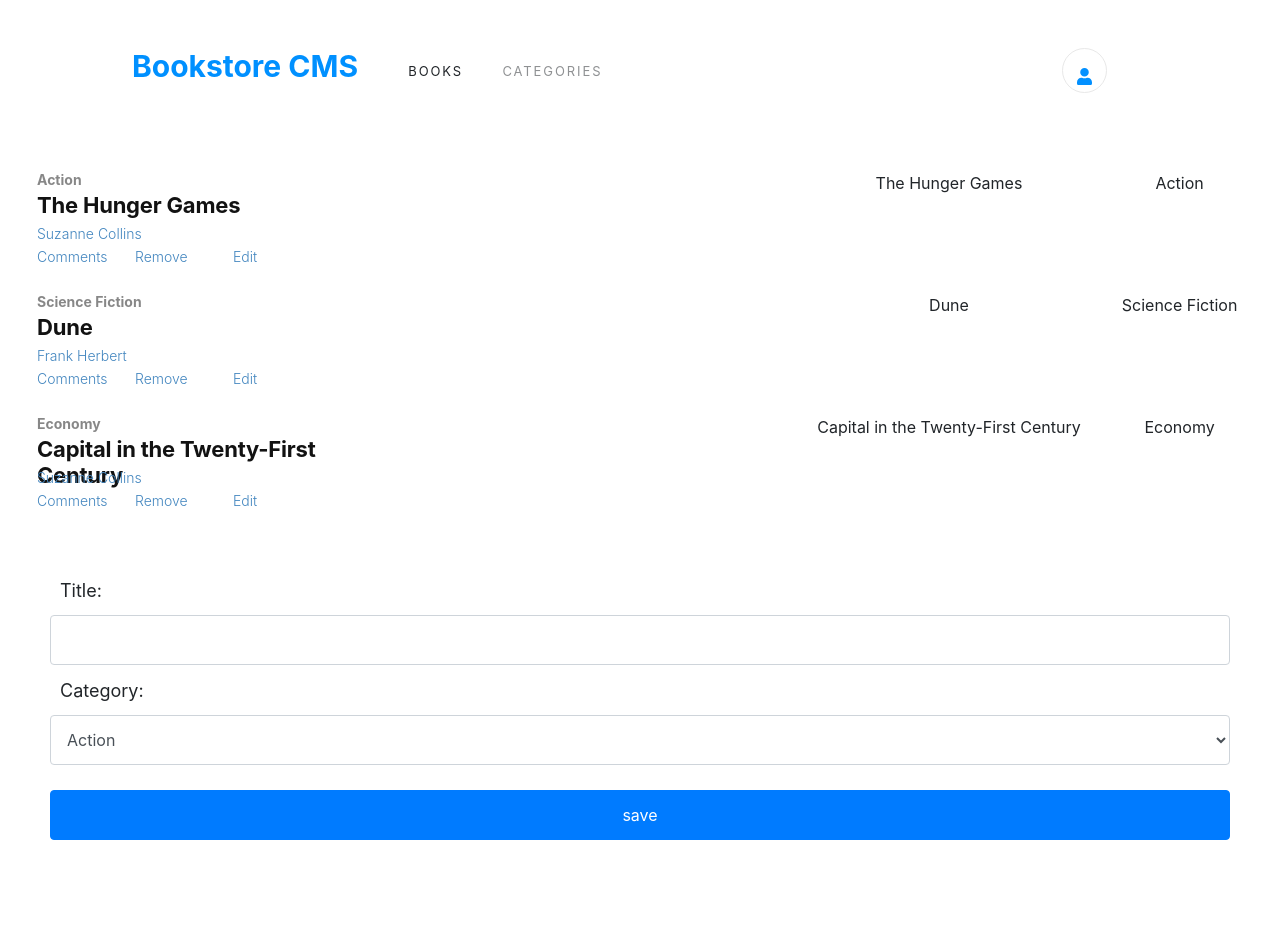
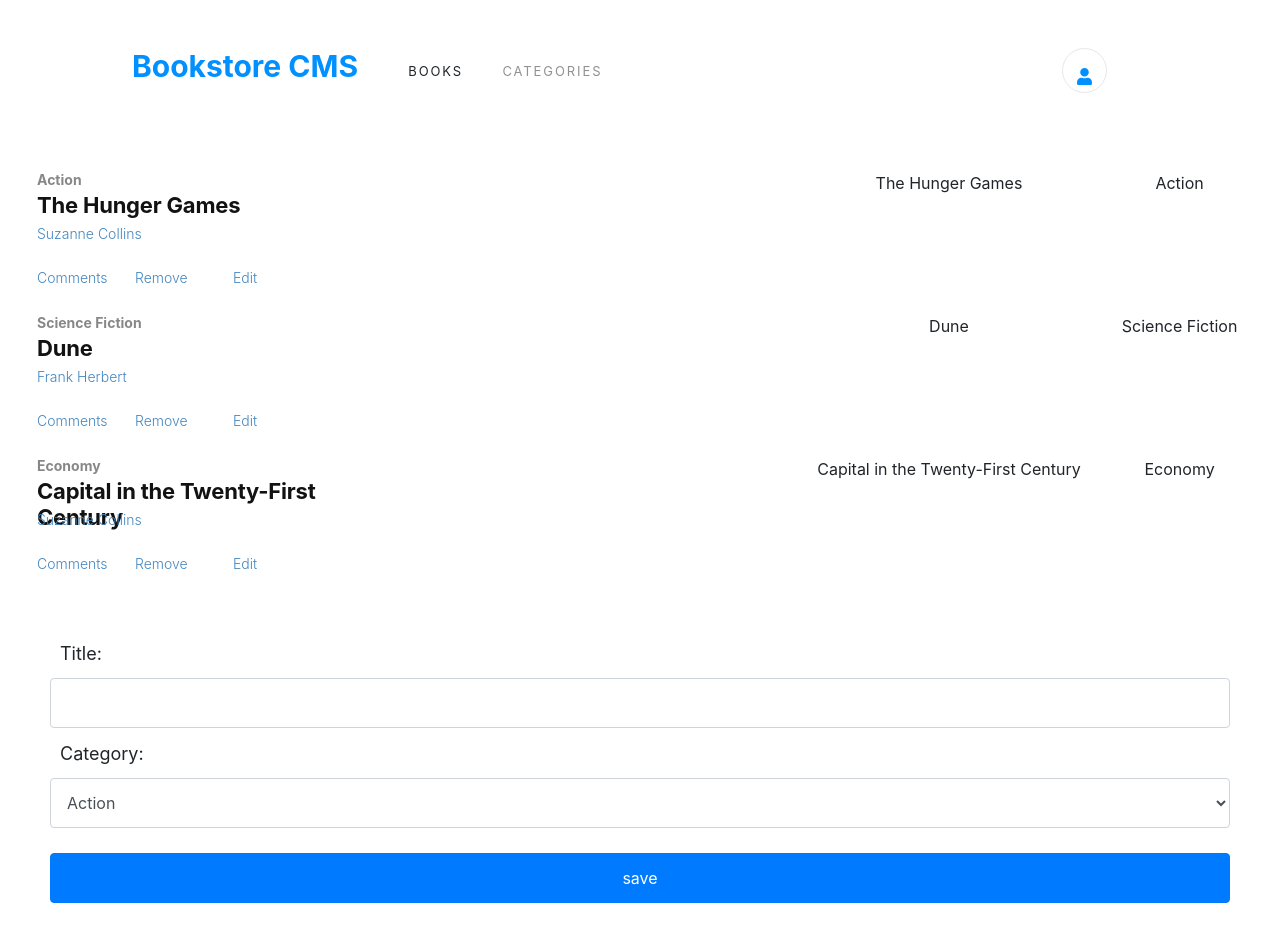
Before and after one commit to andresporras3423/bookstore-react, a React (Create React App) app: page / in a window 1280 px wide. Shown: the top 942 px of the page. Built offline with nearby package versions, Linux system fonts and the light colour scheme.

Commit message:
add margin for links container

```diff
--- a/src/App.css
+++ b/src/App.css
@@ -169,6 +169,7 @@
 .links-container {
   width: 307px;
   margin: 0;
+  margin-top: 21px;
   padding: 0;
   display: flex;
   justify-content: left;
```
